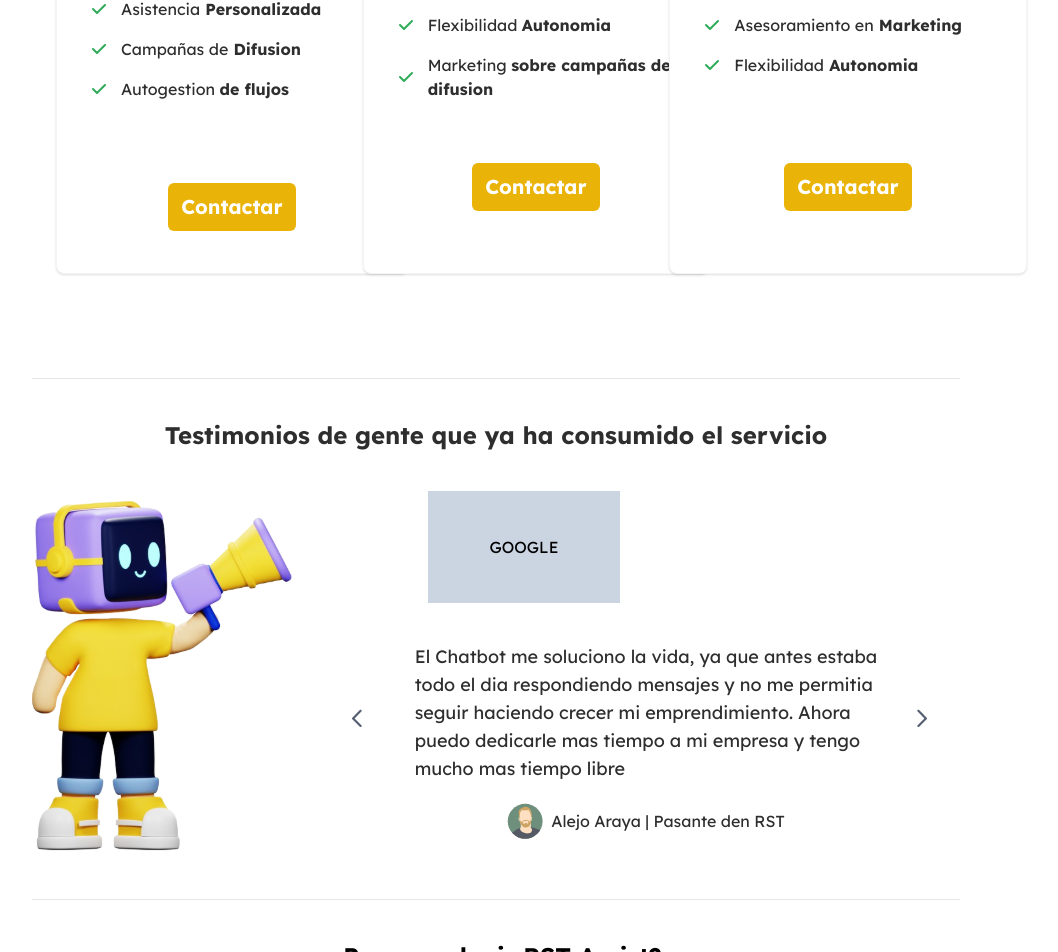
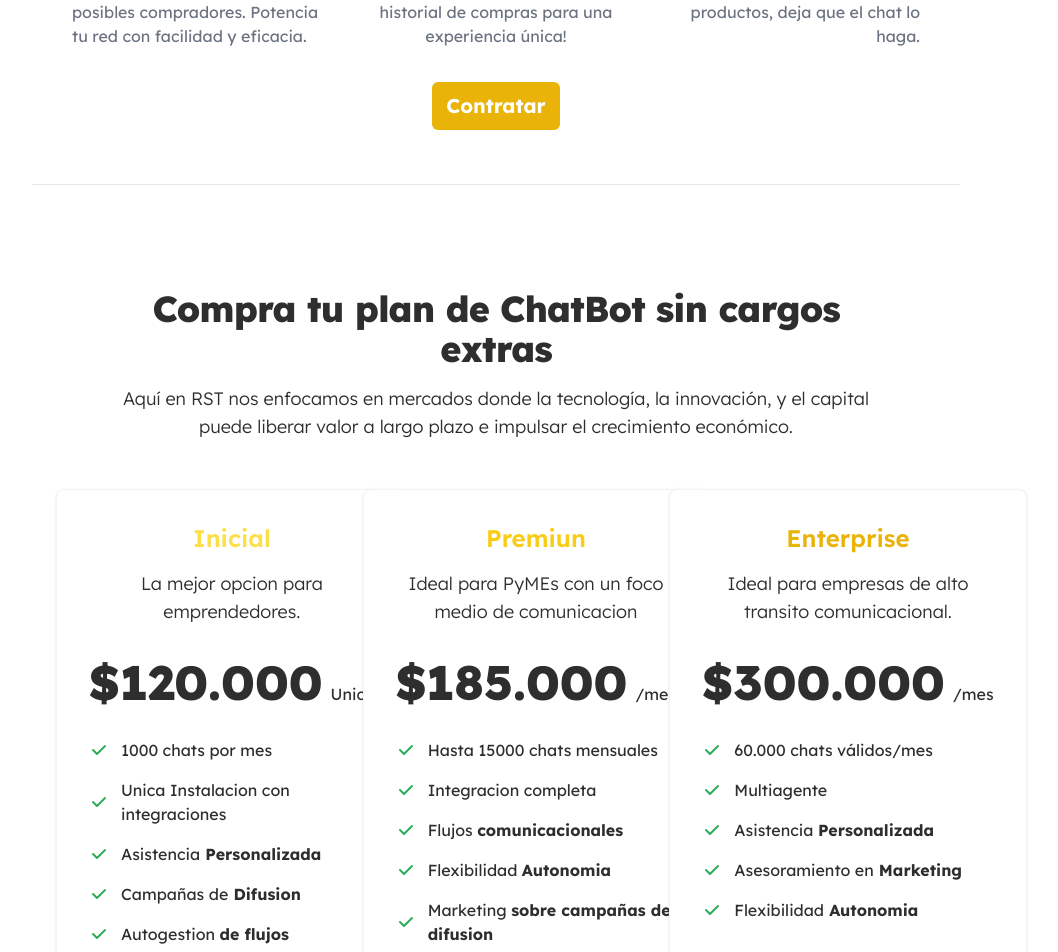
Before and after one commit to RST-Sistemas/chatbot-landing, a Next.js app: page / in a window 1280 px wide. Shown: the part 1480-2432 px from the top of the page, without its empty margins (144-1202 px from the left). Built offline with nearby package versions, Linux system fonts and the light colour scheme.

Commit message:
Update page.js

```diff
--- a/src/app/page.js
+++ b/src/app/page.js
@@ -16,11 +16,11 @@ export default function Home() {
       <Hero />
       <div>
         <div className='px-10 md:px-22 lg:px-44'>
+          <Feature />
+          <hr className='my-10' />
           <PriceTable />
           <hr className='my-10' />
           <Testimonials />
-          <hr className='my-10' />
-          <Feature />
           <hr className='my-10' />
           <FAQ />
           <Contact />
```
